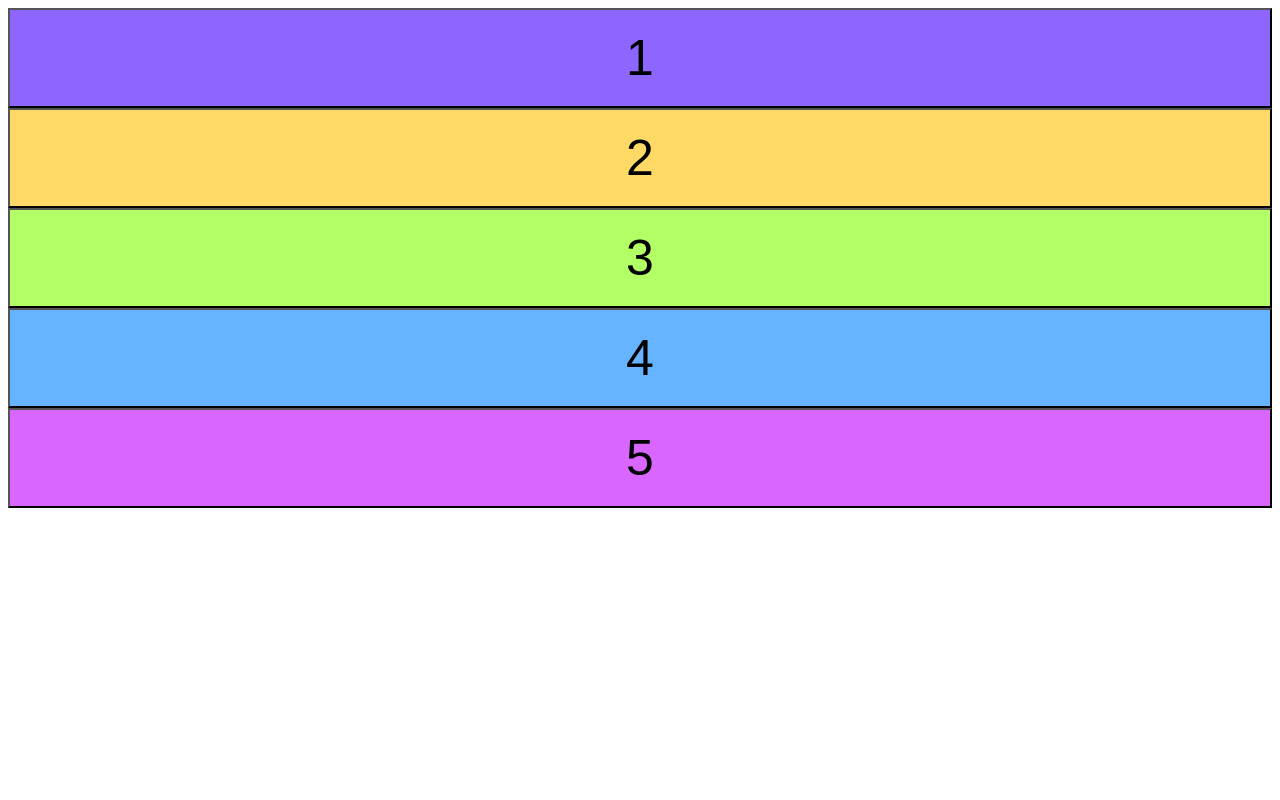
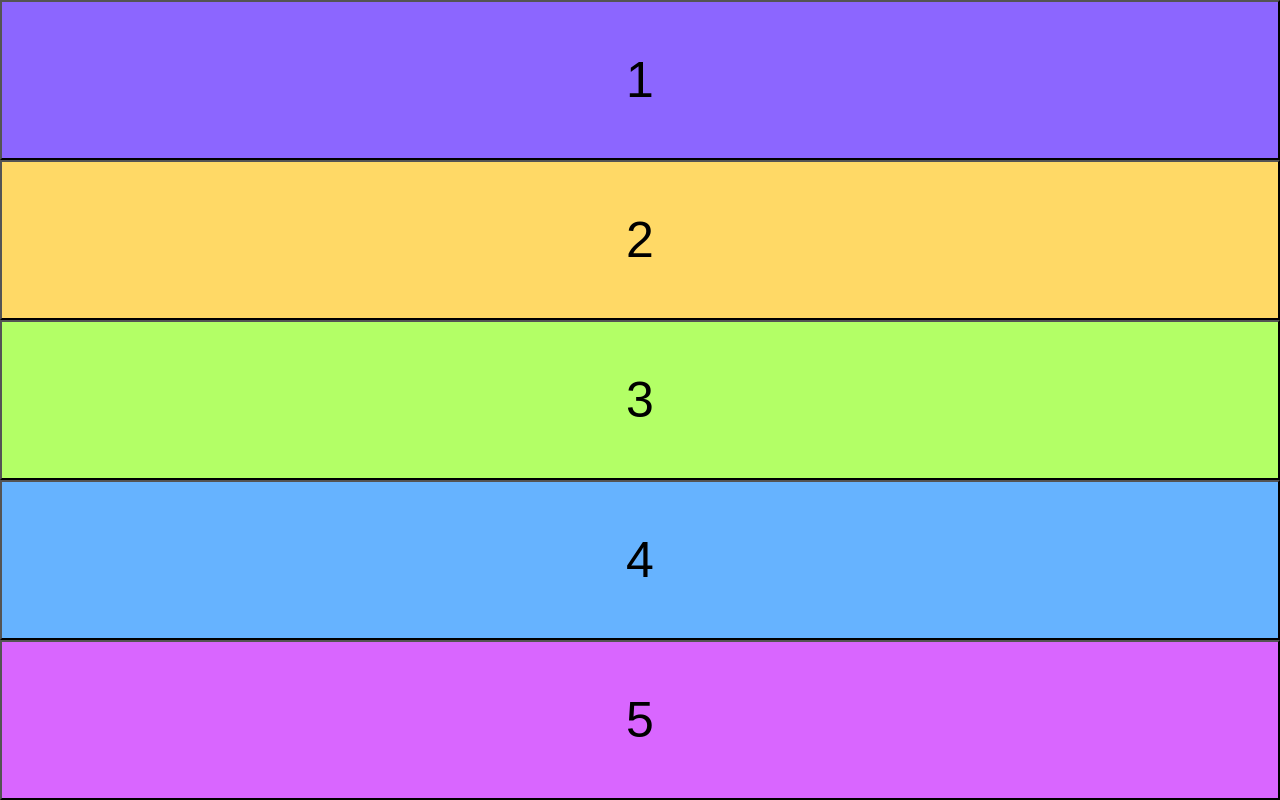
Before and after one commit to tobyseo/lifelab, a Django app: page /point/create in a window 1280 px wide. Run offline with Django 3.2, Linux system fonts and the light colour scheme.

Commit message:
입력 버튼의 상하 간격을 꽉차게 조정

```diff
--- a/happy/static/css/happy.css
+++ b/happy/static/css/happy.css
@@ -1,6 +1,20 @@
+html, body {
+    height: 100%;
+    margin: 0px;
+    padding: 0px;
+}
+
+#content {
+    height: 100%;
+}
+
+#level_input_form {
+    height: 100%;
+}
+
 #level_input_form > input {
     width: 100%;
-    height: 100px;
+    height: 20%;
     font-size: 50px;
 }
 
```
